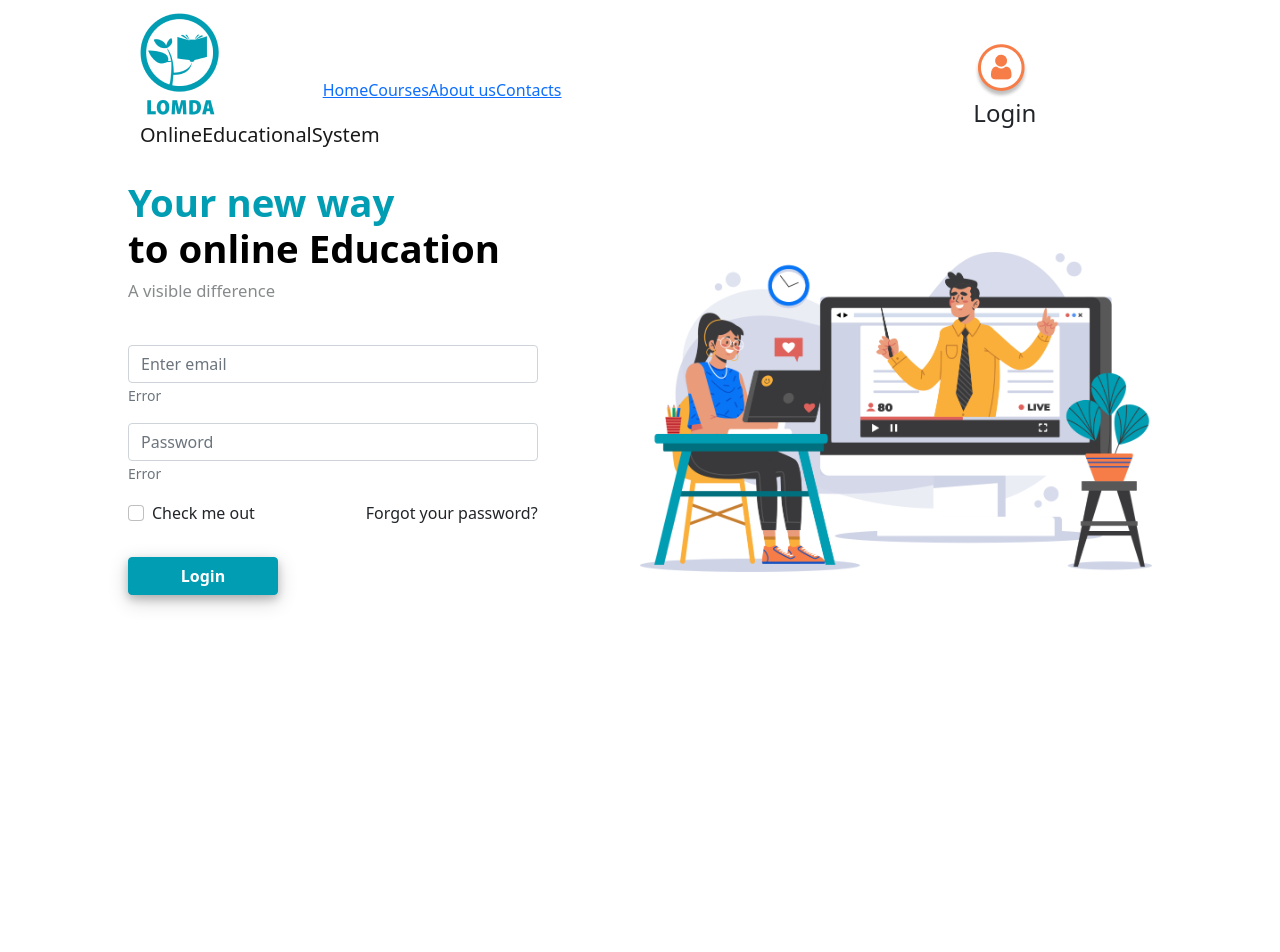
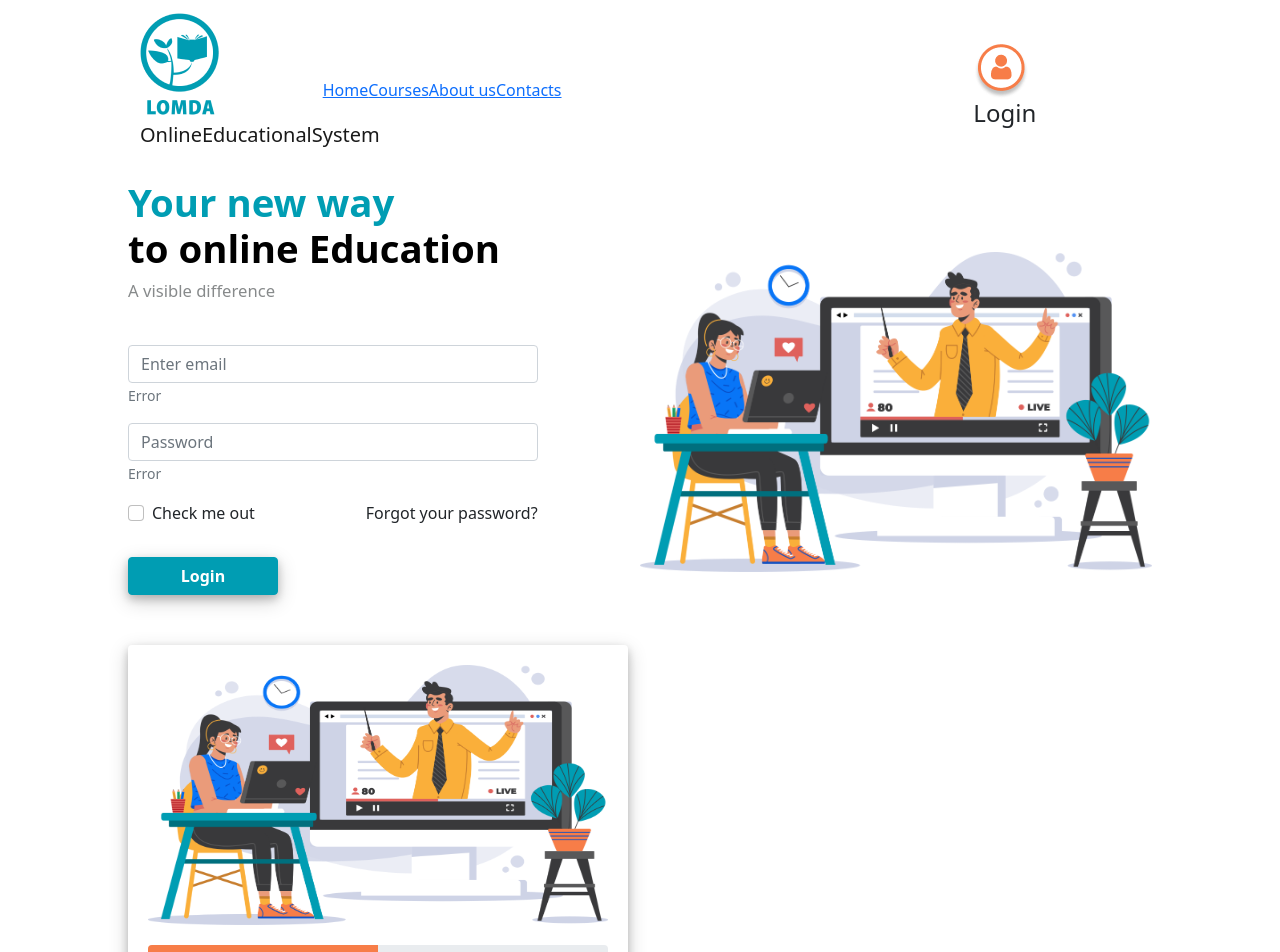
Before and after one commit to boris-zaslavskiy/lomda-app, a React (Create React App) app: page / in a window 1280 px wide. Shown: the top 952 px of the page. Before the commit the page ends 800 px from the top, so only its background shows below. Built offline with nearby package versions, Linux system fonts and the light colour scheme.

Commit message:
change main

```diff
--- a/src/Pages/Main/Main.js
+++ b/src/Pages/Main/Main.js
@@ -12,6 +12,8 @@ const Main = () => {
         <Container fluid className={global.Wrapper}>
             <Header/>
             <WelcomeSection pageName='main' addBlock='form'/>
+
+            <CourseCard/>
         </Container>
     );
 };
```
